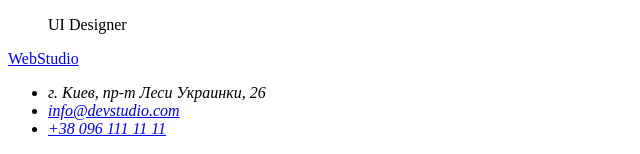
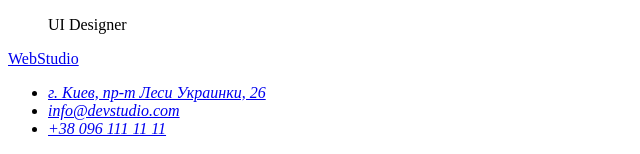
Before and after one commit to PavelBakhtin/goit-markup-hw-01, a plain HTML site: page index.html in a window 1280 px wide. Shown: the part 3001-3155 px from the top of the page, without its empty margins (0-640 px from the left). Drawn offline with Linux system fonts and the light colour scheme.

Commit message:
ДЗ-1.2
Сжал изображения
Добавил ссылку на google карты

```diff
--- a/index.html
+++ b/index.html
@@ -89,7 +89,7 @@
         <a href="./">WebStudio</a>
         <address>
             <ul>
-                <li>г. Киев, пр-т Леси Украинки, 26</li>
+                <li><a href="https://goo.gl/maps/3kTh9h1PQYDEGtS97" target="_blank" rel="noopener, nofollow, noindex">г. Киев, пр-т Леси Украинки, 26</a> </li>
                 <li><a href="mailto:info@devstudio.com">info@devstudio.com</a></li>
                 <li><a href="tel:+380961111111">+38 096 111 11 11</a></li>
             </ul>
```
Also changed, not shown: images/Igor.jpg, images/Mikhail.jpg, images/Nikolay.jpg, images/Olga.jpg, images/box1.jpg, images/box2.jpg, images/box3.jpg.
